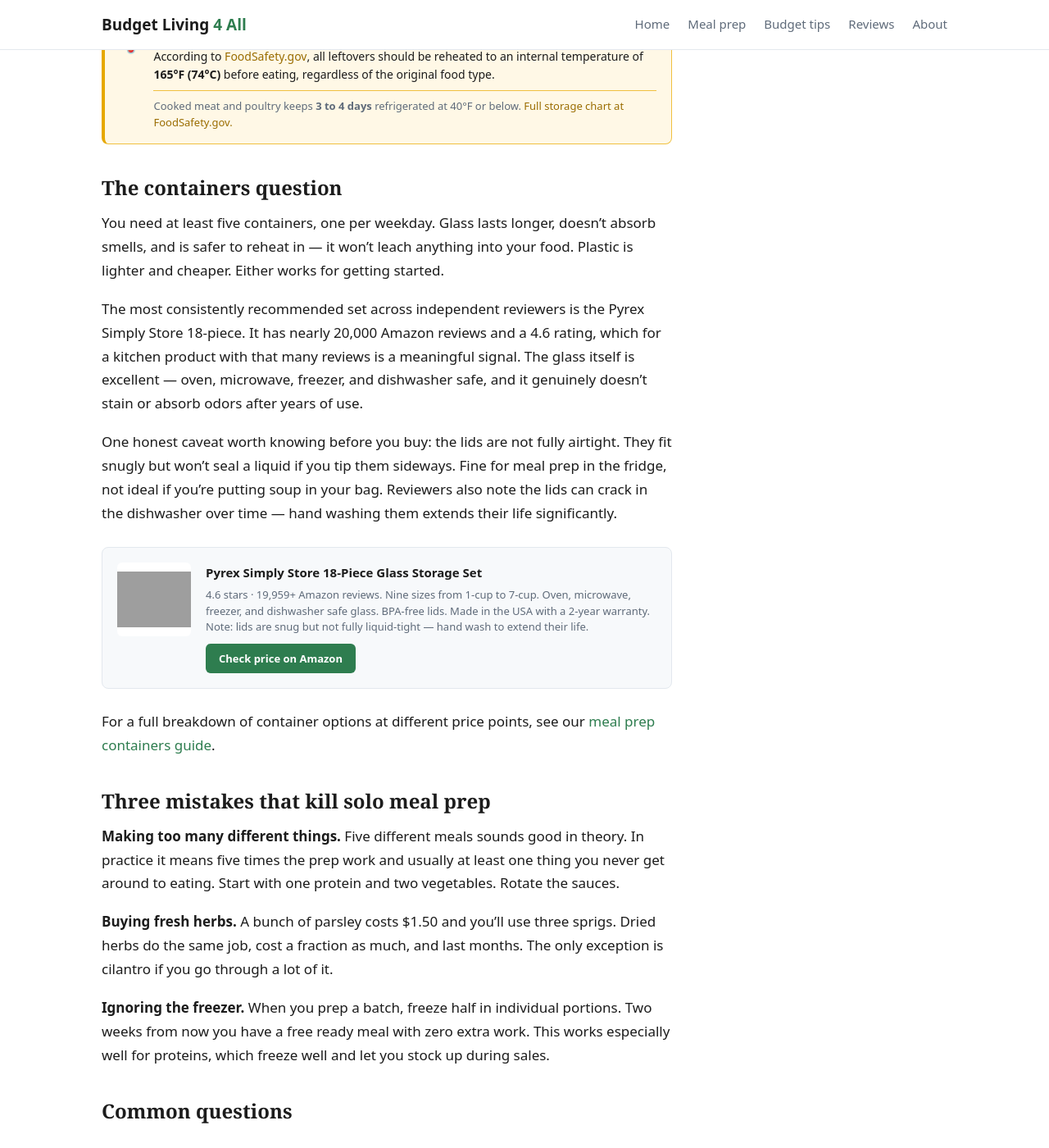
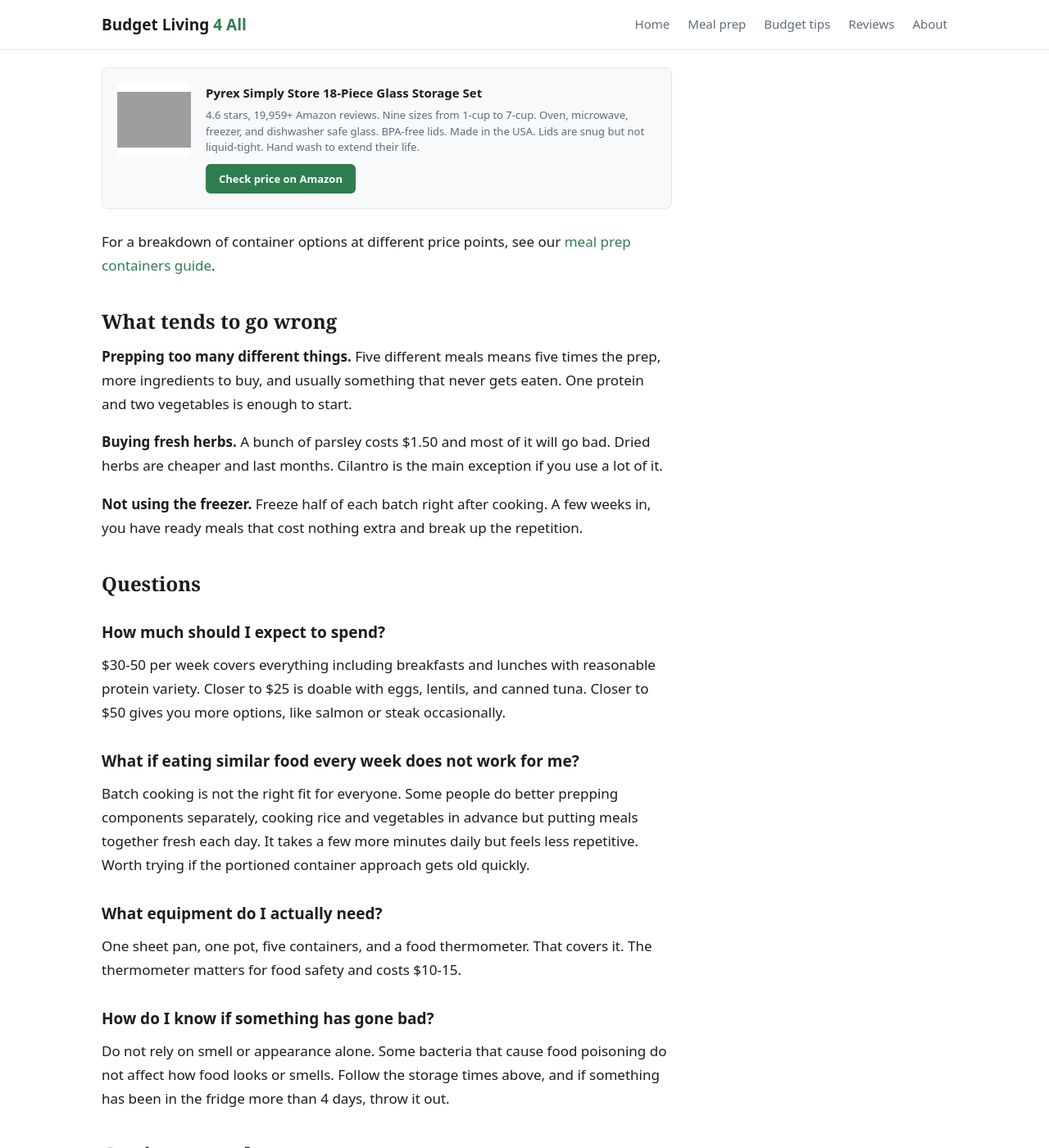
Before and after one commit to budgetliving4all/budgetliving4all, a Jekyll site: the page built from _posts/2025-06-15-meal-prep-one-person-budget.md, in a window 1280 px wide and 1400 px high, scrolled down 3984 px. Shown: the whole window at 82% size. Built offline with Jekyll 4.4.1, drawn with Linux system fonts in a browser that asks for light colours; some of the changed text lies outside the part shown; grey boxes are pictures that could not be loaded.

Commit message:
Add files via upload

```diff
--- a/_posts/2025-06-15-meal-prep-one-person-budget.md
+++ b/_posts/2025-06-15-meal-prep-one-person-budget.md
@@ -11,52 +11,50 @@ image: /assets/images/meal-prep-one-person.jpg
 image_alt: "Five meal prep containers with portioned chicken, rice, and vegetables"
 read_time: 8
 author: Budget Living 4 All
-quick_answer: "Pick one protein, one grain, and two vegetables. Cook them all on Sunday in about 90 minutes. Portion into containers. A week of lunches and dinners for one person runs $25-45 depending on your protein choices."
+quick_answer: "Pick one protein, one grain, and two vegetables. Cook everything on Sunday in about 90 minutes, then portion into containers. A week of lunches and dinners for one person runs $25-45 depending on your protein choices."
 affiliate_disclaimer: true
 sources:
-  - name: "FoodSafety.gov — Safe Minimum Internal Temperatures"
+  - name: "FoodSafety.gov - Safe Minimum Internal Temperatures"
     url: "https://www.foodsafety.gov/food-safety-charts/safe-minimum-internal-temperatures"
-  - name: "FoodSafety.gov — Cold Food Storage Chart"
+  - name: "FoodSafety.gov - Cold Food Storage Chart"
     url: "https://www.foodsafety.gov/food-safety-charts/cold-food-storage-charts"
-  - name: "USDA FSIS — Leftovers and Food Safety"
+  - name: "USDA FSIS - Leftovers and Food Safety"
     url: "https://www.fsis.usda.gov/food-safety/safe-food-handling-and-preparation/food-safety-basics/leftovers-and-food-safety"
-  - name: "USDA ERS — Food Price Outlook: Summary Findings"
+  - name: "USDA ERS - Food Price Outlook"
     url: "https://www.ers.usda.gov/data-products/food-price-outlook/summary-findings/"
-  - name: "USDA ERS — Food-at-Home Monthly Area Prices"
-    url: "https://www.ers.usda.gov/data-products/food-at-home-monthly-area-prices/"
-  - name: "BLS — Consumer Price Index for Food"
+  - name: "BLS - Consumer Price Index for Food"
     url: "https://www.bls.gov/cpi/tables/supplemental-files/home.htm"
 ---
 
-Most meal prep content is built for families. The recipes feed six, the shopping lists assume a Costco run, and the advice involves clearing out your entire Sunday afternoon.
+<p class="affiliate-notice"><strong>Heads up:</strong> Some links in this article are affiliate links. We earn a small commission if you buy through them, at no cost to you. We only link to products we'd actually recommend.</p>
 
-If you're cooking for yourself, none of that works. You end up eating the same meal seven days straight or throwing food away because you prepped way too much of something.
+Most meal prep content assumes you're cooking for a family. The recipes feed six, the shopping lists reference bulk quantities, and the advice treats Sunday as a full day project.
 
-Prepping for one is its own skill. Once you get it right, you can put together a full week of food in 90 minutes and spend less than $45 doing it.
+If you're cooking for yourself, most of it doesn't apply. You end up with too much food, eating the same thing every day until you're sick of it, or throwing half of it away.
+
+This guide is specifically for one person on a tight budget.
 
 
-## The formula that actually works
+## The basic structure
 
-Forget recipes for a minute. The most sustainable solo meal prep is built on three components:
+The most manageable solo meal prep comes down to three things each week:
 
 - One protein (chicken thighs, ground turkey, eggs, canned tuna, lentils)
 - One grain (rice, pasta, oats, or quinoa)
-- Two vegetables (whatever's cheapest that week)
+- Two vegetables (whatever is on sale or cheapest that week)
 
-Cook all three, portion them out, and rotate your sauces and seasonings across the week so it doesn't feel like leftovers.
-
-The same chicken, rice, and broccoli tastes completely different with soy-ginger glaze on Monday, chipotle seasoning on Wednesday, and lemon-herb on Friday. The base ingredients stay cheap. The meals don't feel repetitive.
+Cook all three, portion them into containers, and you have the backbone of the week covered. Varying your sauces and seasonings helps, but it is not going to make the same food taste like something completely different. The more realistic goal is making the routine sustainable enough to actually repeat week after week. That matters more than making it exciting.
 
 
-## What it actually costs
+## What it costs
 
 {% include price-note.html date="June 2025" %}
 
-Here's a realistic breakdown based on national average grocery store prices, cross-referenced against [USDA ERS Food Price Outlook data](https://www.ers.usda.gov/data-products/food-price-outlook/summary-findings/) and [BLS Consumer Price Index food category data](https://www.bls.gov/cpi/tables/supplemental-files/home.htm). Prices are approximate as of June 2025. What you pay in rural Mississippi and what someone pays in San Francisco will be very different numbers — check your local store's weekly circular before you budget.
+Prices below are cross-referenced against [USDA ERS Food Price Outlook data](https://www.ers.usda.gov/data-products/food-price-outlook/summary-findings/) and [BLS Consumer Price Index food data](https://www.bls.gov/cpi/tables/supplemental-files/home.htm). They are national averages as of June 2025. Prices vary significantly by region. Check your local store's weekly ad before budgeting.
 
 | Item | Quantity | Cost | Meals |
 |------|----------|------|-------|
-| Chicken thighs (bone-in) | 4 pieces, ~2 lb | $4.50 | 4 dinners |
+| Chicken thighs (bone-in) | 4 pieces, about 2 lb | $4.50 | 4 dinners |
 | Brown rice | 2 cups dry | $0.60 | 4-5 portions |
 | Frozen broccoli | 12 oz bag | $1.50 | 3 portions |
 | Eggs | 6-pack | $2.00 | 3 breakfasts |
@@ -66,106 +64,96 @@ Here's a realistic breakdown based on national average grocery store prices, cro
 | Olive oil, garlic, spices | pantry staples | $1.50 | all week |
 | **Total** | | **~$14.50** | **~17 meals** |
 
-Add bread, fruit, snacks, and a few extras and you're still under $40 for the week. That works out to around $2.30 per meal.
+Add bread, fruit, and snacks and you are still under $40 for the week, around $2.30 per meal.
 
-Bone-in chicken thighs are the best budget protein going. Cheaper than breasts, more flavorful, harder to dry out. When your store has them on sale, buy double and freeze half.
+Bone-in chicken thighs are among the cheapest proteins at most grocery stores, cheaper than breasts, more flavorful, and harder to dry out. When they go on sale, buy extra and freeze the rest.
 
 
 ## The 90-minute Sunday routine
 
-The key is cooking everything at the same time, not one thing after another.
+Everything cooks at the same time. That is what keeps it to 90 minutes.
 
-**Start everything together**
+Preheat the oven to 400°F. Season chicken thighs with salt, pepper, garlic powder, and olive oil and put them in. They take 35-40 minutes.
 
-Preheat the oven to 400°F. Season your chicken thighs with salt, pepper, garlic powder, and a drizzle of olive oil. Put them in the oven. They need 35-40 minutes and zero attention from you while they cook.
+Start rice immediately after: two cups dry rice, four cups water, bring to a boil, reduce heat, cover. It takes about the same amount of time as the chicken.
 
-Get your rice going right after. Two cups dry rice, four cups water, bring to a boil, reduce heat, cover. Same timeline as the chicken.
+While both are going, prep your vegetables. Cabbage wedges on one side of a sheet pan, frozen broccoli on the other, both tossed with olive oil and salt. The pan goes in the oven for the last 20 minutes of the chicken's cook time.
 
-While both are running, prep your vegetables. Cabbage wedges on one side of a sheet pan, frozen broccoli on the other. Toss with olive oil and salt. That pan goes into the oven for the last 20 minutes of the chicken's cook time.
-
-Hard-boil six eggs for grab-and-go breakfasts.
+Hard-boil six eggs for breakfasts. They keep in the shell all week.
 
 {% include safe-temp.html food="chicken" %}
 
-**Check your chicken before pulling it**
+Color is not a reliable way to tell if chicken is done. Use a food thermometer in the thickest part of the thigh, away from the bone. Pull it at 165°F.
 
-Color is not a reliable indicator of doneness. A food thermometer is the only way to know for certain. Insert it into the thickest part of the thigh, away from the bone. Once it reads 165°F, you're done.
+Let everything cool for about 10 minutes, then divide into containers. Label by day or keep proteins and grains separate so you can mix portions through the week.
 
-**Portion while things cool**
-
-Give everything 10 minutes to cool, then divide into containers. Chicken and rice together if you have enough containers, or keep them separate so you can mix and match through the week. Label by day or meal type.
-
-Total active cooking time: about 20 minutes. The oven and stovetop do the rest.
+Active cooking time is around 20 minutes. The rest is the oven doing the work.
 
 
-## How long your prepped food keeps
+## How long it keeps
 
-According to the [FoodSafety.gov Cold Food Storage Chart](https://www.foodsafety.gov/food-safety-charts/cold-food-storage-charts), cooked meat and poultry keeps **3 to 4 days** in the refrigerator at 40°F or below. Cooked rice and grains also fall in this window. Roasted vegetables are similar — aim to eat them within 3 to 4 days too.
+Per the [FoodSafety.gov Cold Food Storage Chart](https://www.foodsafety.gov/food-safety-charts/cold-food-storage-charts), cooked meat and poultry keeps 3 to 4 days refrigerated at 40°F or below. Cooked grains and roasted vegetables fall in the same range.
 
-Your fridge needs to stay at or below 40°F. Bacteria multiply rapidly between 40°F and 140°F, which the USDA calls the "danger zone." A fridge thermometer costs a few dollars and is worth having.
+Your fridge should stay at or below 40°F. A fridge thermometer costs a few dollars and is worth having if you are not sure.
 
-Anything you won't eat within 4 days should go straight into the freezer after cooking, not after it's been sitting in the fridge for three days. [USDA FSIS guidance on leftovers](https://www.fsis.usda.gov/food-safety/safe-food-handling-and-preparation/food-safety-basics/leftovers-and-food-safety) also notes you should refrigerate food within 2 hours of cooking — 1 hour if your kitchen is above 90°F.
+Anything you will not eat within 4 days should go into the freezer right after cooking, not after a few days in the fridge. Per [USDA FSIS guidance](https://www.fsis.usda.gov/food-safety/safe-food-handling-and-preparation/food-safety-basics/leftovers-and-food-safety), refrigerate food within 2 hours of cooking, or 1 hour if your kitchen is above 90°F.
 
-When you reheat:
+When reheating:
 
 {% include safe-temp.html food="leftovers" %}
 
 
-## The containers question
+## Containers
 
-You need at least five containers, one per weekday. Glass lasts longer, doesn't absorb smells, and is safer to reheat in — it won't leach anything into your food. Plastic is lighter and cheaper. Either works for getting started.
+You need at least five containers, one per weekday. Glass holds up longer and does not absorb smells or stain. Plastic is lighter and cheaper. Both work.
 
-The most consistently recommended set across independent reviewers is the Pyrex Simply Store 18-piece. It has nearly 20,000 Amazon reviews and a 4.6 rating, which for a kitchen product with that many reviews is a meaningful signal. The glass itself is excellent — oven, microwave, freezer, and dishwasher safe, and it genuinely doesn't stain or absorb odors after years of use.
-
-One honest caveat worth knowing before you buy: the lids are not fully airtight. They fit snugly but won't seal a liquid if you tip them sideways. Fine for meal prep in the fridge, not ideal if you're putting soup in your bag. Reviewers also note the lids can crack in the dishwasher over time — hand washing them extends their life significantly.
+The Pyrex Simply Store 18-piece set gets recommended consistently. It has close to 20,000 Amazon reviews and rates 4.6 out of 5. The glass holds up well over years of use. The lids are not fully airtight and can crack in the dishwasher over time, so hand washing them makes them last longer. Not ideal for soups, but fine for solid meal prep.
 
 <div class="product-box">
   <img src="/assets/images/pyrex-simply-store.jpg" alt="Pyrex Simply Store 18-piece glass food storage set with colored lids" />
   <div class="product-info">
     <h4>Pyrex Simply Store 18-Piece Glass Storage Set</h4>
-    <p>4.6 stars · 19,959+ Amazon reviews. Nine sizes from 1-cup to 7-cup. Oven, microwave, freezer, and dishwasher safe glass. BPA-free lids. Made in the USA with a 2-year warranty. Note: lids are snug but not fully liquid-tight — hand wash to extend their life.</p>
+    <p>4.6 stars, 19,959+ Amazon reviews. Nine sizes from 1-cup to 7-cup. Oven, microwave, freezer, and dishwasher safe glass. BPA-free lids. Made in the USA. Lids are snug but not liquid-tight. Hand wash to extend their life.</p>
     <a href="https://www.amazon.com/dp/B0157G34AY?tag=budgetliving4-20" class="btn-affiliate" rel="nofollow sponsored" target="_blank">Check price on Amazon</a>
   </div>
 </div>
 
-For a full breakdown of container options at different price points, see our [meal prep containers guide](/reviews/best-meal-prep-containers-budget/).
+For a breakdown of container options at different price points, see our [meal prep containers guide](/reviews/best-meal-prep-containers-budget/).
 
 
-## Three mistakes that kill solo meal prep
+## What tends to go wrong
 
-**Making too many different things.** Five different meals sounds good in theory. In practice it means five times the prep work and usually at least one thing you never get around to eating. Start with one protein and two vegetables. Rotate the sauces.
+**Prepping too many different things.** Five different meals means five times the prep, more ingredients to buy, and usually something that never gets eaten. One protein and two vegetables is enough to start.
 
-**Buying fresh herbs.** A bunch of parsley costs $1.50 and you'll use three sprigs. Dried herbs do the same job, cost a fraction as much, and last months. The only exception is cilantro if you go through a lot of it.
+**Buying fresh herbs.** A bunch of parsley costs $1.50 and most of it will go bad. Dried herbs are cheaper and last months. Cilantro is the main exception if you use a lot of it.
 
-**Ignoring the freezer.** When you prep a batch, freeze half in individual portions. Two weeks from now you have a free ready meal with zero extra work. This works especially well for proteins, which freeze well and let you stock up during sales.
+**Not using the freezer.** Freeze half of each batch right after cooking. A few weeks in, you have ready meals that cost nothing extra and break up the repetition.
 
 
-## Common questions
+## Questions
 
-### How much should I budget for meal prep as a single person?
+### How much should I expect to spend?
 
-$30-50 per week covers everything including breakfasts and lunches if you choose proteins wisely. Eggs, lentils, canned tuna, and bone-in chicken thighs are your workhorses. The $25 floor is doable if you lean on plant proteins. The $50 ceiling gives you variety and the occasional piece of salmon or steak.
+$30-50 per week covers everything including breakfasts and lunches with reasonable protein variety. Closer to $25 is doable with eggs, lentils, and canned tuna. Closer to $50 gives you more options, like salmon or steak occasionally.
 
-### How do I stop getting bored eating the same food?
+### What if eating similar food every week does not work for me?
 
-The sauce is the variable, not the protein or grain. Keep four or five in rotation: something soy-based, something creamy (tahini or Greek yogurt), something spicy, something citrusy. The base ingredients can stay the same for months and you'll barely notice.
+Batch cooking is not the right fit for everyone. Some people do better prepping components separately, cooking rice and vegetables in advance but putting meals together fresh each day. It takes a few more minutes daily but feels less repetitive. Worth trying if the portioned container approach gets old quickly.
 
-### Can I meal prep without a lot of equipment?
+### What equipment do I actually need?
 
-One sheet pan, one pot, one oven, and five containers. That's all you need. A food thermometer is worth adding — they run $10-15 and remove the guesswork on whether your chicken is cooked through.
+One sheet pan, one pot, five containers, and a food thermometer. That covers it. The thermometer matters for food safety and costs $10-15.
 
-### How do I know if prepped food has gone bad?
+### How do I know if something has gone bad?
 
-The USDA recommends not relying on smell or appearance alone — some bacteria that cause food poisoning don't change how food looks or smells. The safest approach is to follow the storage timelines above and when in doubt, throw it out. If food has been in the fridge more than 4 days, don't eat it.
+Do not rely on smell or appearance alone. Some bacteria that cause food poisoning do not affect how food looks or smells. Follow the storage times above, and if something has been in the fridge more than 4 days, throw it out.
 
 
-## Start this week
+## Getting started
 
-Pick one protein, one grain, two vegetables. Buy a food thermometer if you don't have one. Block off 90 minutes on Sunday.
-
-Do one prep session, see how the week goes, and adjust from there.
+Pick a protein, a grain, and two vegetables. Block off 90 minutes this Sunday. Do one session and see how the week goes before deciding whether to adjust anything.
 
 ---
-*Sources: [FoodSafety.gov — Safe Minimum Internal Temperatures](https://www.foodsafety.gov/food-safety-charts/safe-minimum-internal-temperatures) (last reviewed November 2024) · [FoodSafety.gov — Cold Food Storage Chart](https://www.foodsafety.gov/food-safety-charts/cold-food-storage-charts) (last reviewed September 2023) · [USDA FSIS — Leftovers and Food Safety](https://www.fsis.usda.gov/food-safety/safe-food-handling-and-preparation/food-safety-basics/leftovers-and-food-safety) · [USDA ERS — Food Price Outlook: Summary Findings](https://www.ers.usda.gov/data-products/food-price-outlook/summary-findings/) (updated monthly) · [USDA ERS — Food-at-Home Monthly Area Prices](https://www.ers.usda.gov/data-products/food-at-home-monthly-area-prices/) · [BLS — Consumer Price Index for Food](https://www.bls.gov/cpi/tables/supplemental-files/home.htm) · Grocery prices are national averages as of June 2025 and will vary by location and store. · Product ratings and review counts sourced from [Amazon.com](https://www.amazon.com/dp/B0157G34AY) as of June 2025.*
+*Sources: [FoodSafety.gov - Safe Minimum Internal Temperatures](https://www.foodsafety.gov/food-safety-charts/safe-minimum-internal-temperatures) (last reviewed November 2024) · [FoodSafety.gov - Cold Food Storage Chart](https://www.foodsafety.gov/food-safety-charts/cold-food-storage-charts) (last reviewed September 2023) · [USDA FSIS - Leftovers and Food Safety](https://www.fsis.usda.gov/food-safety/safe-food-handling-and-preparation/food-safety-basics/leftovers-and-food-safety) · [USDA ERS - Food Price Outlook](https://www.ers.usda.gov/data-products/food-price-outlook/summary-findings/) (updated monthly) · [USDA ERS - Food-at-Home Monthly Area Prices](https://www.ers.usda.gov/data-products/food-at-home-monthly-area-prices/) · [BLS - Consumer Price Index for Food](https://www.bls.gov/cpi/tables/supplemental-files/home.htm) · Grocery prices are national averages as of June 2025 and vary by location. · Product ratings sourced from Amazon.com as of June 2025.*
 
-*For more on stretching your grocery budget, see our guide to [eating healthy on $50 a week](/budget-tips/eat-healthy-50-dollars-week/).*
+*See also: [eating well on $50 a week](/budget-tips/eat-healthy-50-dollars-week/).*
```
Also changed, not shown: WRITING-GUIDE.md (added, +171 -0 lines).
